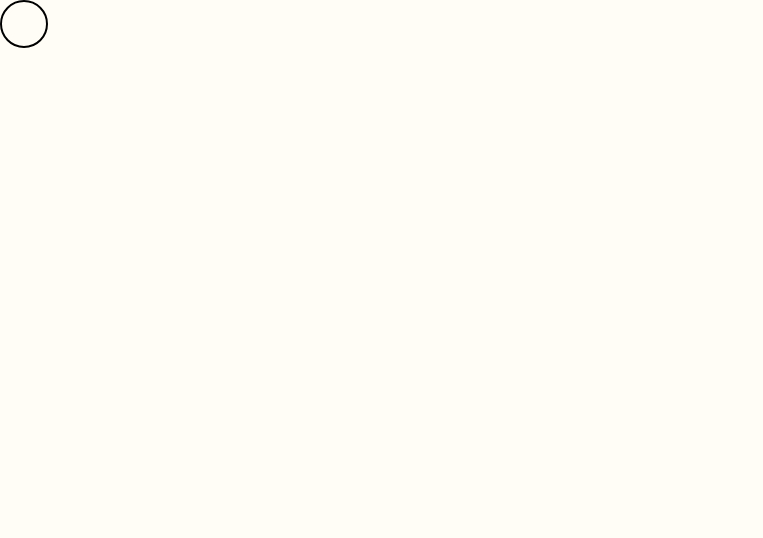
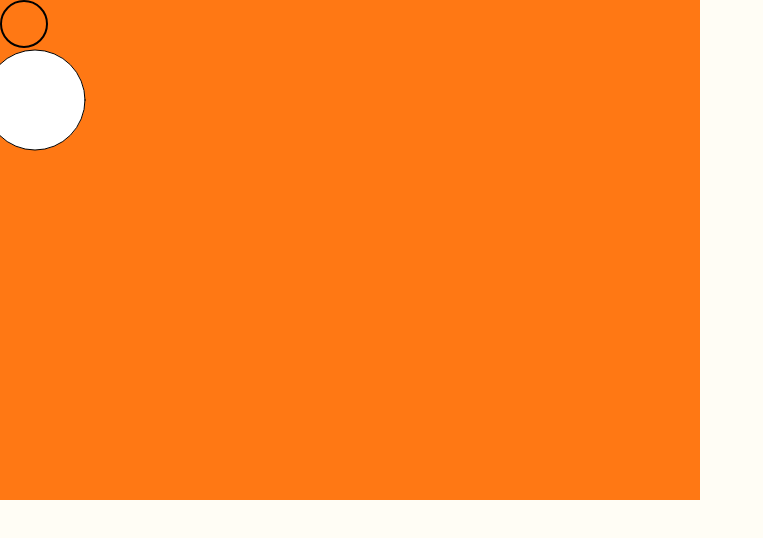
Before and after one commit to MichaelShingo/kaku, a Next.js app: page / in a window 1280 px wide. Shown: the top 538 px of the page, without its empty margins (0-763 px from the left). Built offline with nearby package versions, Linux system fonts and the light colour scheme.

Commit message:
set up p5 canvas

```diff
--- /dev/null
+++ b/app/components/Canvas.tsx
@@ -0,0 +1,27 @@
+'use client';
+import { useEffect, useRef } from 'react';
+import p5 from 'p5';
+
+const x = 35;
+
+const Canvas = () => {
+	const canvasRef = useRef<HTMLDivElement>(null);
+	useEffect(() => {
+		if (canvasRef.current) {
+			new p5((p: p5) => {
+				p.setup = () => {
+					p.createCanvas(700, 500).parent(canvasRef.current!);
+				};
+
+				p.draw = () => {
+					p.background(255, 120, 20);
+					p.ellipse(x, 100, 100);
+				};
+			});
+		}
+	}, []);
+
+	return <div ref={canvasRef}></div>;
+};
+
+export default Canvas;
--- a/app/page.tsx
+++ b/app/page.tsx
@@ -1,9 +1,11 @@
 import Brush from './components/Brush';
+import Canvas from './components/Canvas';
 
 export default function Home() {
 	return (
 		<div>
 			<Brush />
+			<Canvas />
 		</div>
 	);
 }
--- a/package.json
+++ b/package.json
@@ -23,6 +23,7 @@
     "lodash": "^4.17.21",
     "next": "14.0.4",
     "nodemailer": "^6.9.11",
+    "p5": "^1.9.3",
     "prettier": "^3.1.1",
     "react": "^18.2.0",
     "react-device-detect": "^2.2.3",
@@ -32,6 +33,7 @@
   "devDependencies": {
     "@types/lodash": "^4.14.202",
     "@types/node": "^20",
+    "@types/p5": "^1.7.6",
     "@types/react": "^18",
     "@types/react-dom": "^18",
     "autoprefixer": "^10.4.17",
```
Also changed, not shown: 1 other file (tests, documents, lock files or other folders).
